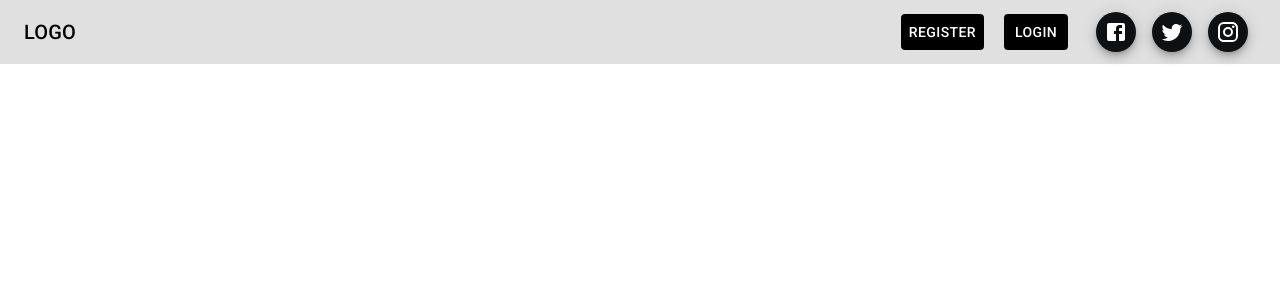
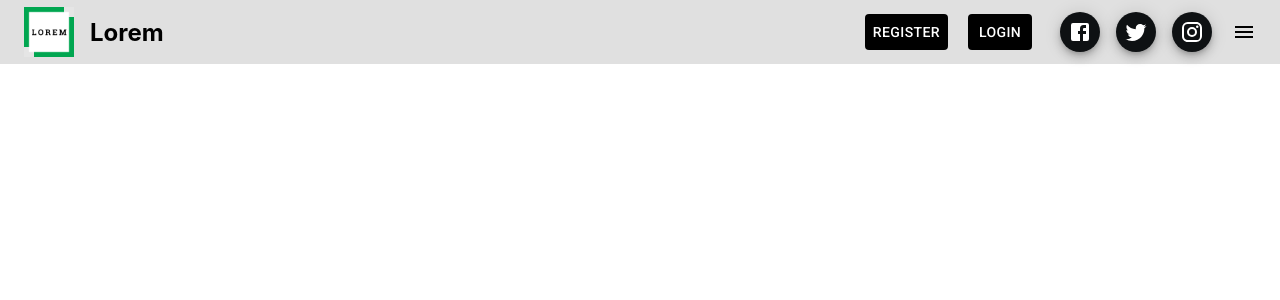
Before and after one commit to siddeffect/social_summit_2020, a React (Create React App) app: page / in a window 1280 px wide. Shown: the top 300 px of the page. Built offline with nearby package versions, Linux system fonts and the light colour scheme.

Commit message:
add nav drawer

```diff
--- a/package.json
+++ b/package.json
@@ -8,7 +8,8 @@
     "materialize-css": "^1.0.0-rc.2",
     "react": "^16.9.0",
     "react-dom": "^16.9.0",
-    "react-scripts": "3.2.0"
+    "react-scripts": "3.2.0",
+    "typeface-roboto": "0.0.75"
   },
   "scripts": {
     "start": "react-scripts start",
--- a/public/index.html
+++ b/public/index.html
@@ -36,7 +36,7 @@
       work correctly both with client-side routing and a non-root public URL.
       Learn how to configure a non-root public URL by running `npm run build`.
     -->
-    <title>React App</title>
+    <title>National Social Summit</title>
   </head>
   <body>
     <noscript>You need to enable JavaScript to run this app.</noscript>
--- /dev/null
+++ b/src/client/Layout/Navbar/Drawer.js
@@ -0,0 +1,96 @@
+import React from 'react';
+import { makeStyles } from '@material-ui/core/styles';
+import {
+  IconButton,
+  ListItemText,
+  ListItemIcon,
+  ListItem,
+  Divider,
+  List,
+  Drawer
+} from '@material-ui/core';
+import MenuIcon from '@material-ui/icons/Menu';
+import InboxIcon from '@material-ui/icons/MoveToInbox';
+import MailIcon from '@material-ui/icons/Mail';
+
+const useStyles = makeStyles({
+  list: {
+    width: 300
+  },
+  drawer: {
+    background: '#00a650'
+  },
+  paper: {
+    background: 'black',
+    color: 'white'
+  },
+  menuButton: {
+    color: 'black'
+  }
+});
+
+function MenuDrawer() {
+  const classes = useStyles();
+  const [state, setState] = React.useState({
+    right: false
+  });
+
+  const toggleDrawer = (side, open) => event => {
+    if (
+      event.type === 'keydown' &&
+      (event.key === 'Tab' || event.key === 'Shift')
+    ) {
+      return;
+    }
+
+    setState({ ...state, [side]: open });
+  };
+
+  const sideList = side => (
+    <div
+      className={classes.list}
+      role="presentation"
+      onClick={toggleDrawer(side, false)}
+      onKeyDown={toggleDrawer(side, false)}
+    >
+      <List>
+        {['Home', 'Events', 'Partners', 'Team', 'About', 'Contact'].map(
+          (text, index) => (
+            <ListItem button key={text}>
+              <ListItemIcon>
+                {index % 2 === 0 ? <InboxIcon /> : <MailIcon />}
+              </ListItemIcon>
+              <ListItemText primary={text} />
+              <Divider light="true" />
+            </ListItem>
+          )
+        )}
+      </List>
+    </div>
+  );
+
+  return (
+    <div>
+      <IconButton
+        onClick={toggleDrawer('right', true)}
+        edge="end"
+        className={classes.menuButton}
+        color="inherit"
+        aria-label="menu"
+        size="medium"
+      >
+        <MenuIcon />
+      </IconButton>
+      <Drawer
+        classes={{ paper: classes.paper }}
+        anchor="right"
+        open={state.right}
+        onClose={toggleDrawer('right', false)}
+      >
+        {sideList('right')}
+      </Drawer>
+    </div>
+  );
+}
+
+export default MenuDrawer;
--- a/src/client/Layout/Navbar/Navbar.js
+++ b/src/client/Layout/Navbar/Navbar.js
@@ -1,18 +1,9 @@
 import React from 'react';
-import { createMuiTheme, ThemeProvider } from '@material-ui/core/styles';
 import { makeStyles } from '@material-ui/core/styles';
-import { AppBar, Toolbar, Typography, Button, Fab } from '@material-ui/core';
+import { AppBar, Toolbar, Button, Fab } from '@material-ui/core';
 import { Facebook, Twitter, Instagram } from '@material-ui/icons';
-
-const fabTheme = createMuiTheme({
-  overrides: {
-    MuiFab: {
-      primary: {
-        backgroundColor: '#00a650'
-      }
-    }
-  }
-});
+import TestLogo from './test_logo.png';
+import MenuDrawer from './Drawer';
 
 const useStyles = makeStyles(theme => ({
   root: {
@@ -25,7 +16,9 @@ const useStyles = makeStyles(theme => ({
   },
   title: {
     flexGrow: 1,
-    color: 'black'
+    color: 'black',
+    verticalAlign: 'middle',
+    margin: theme.spacing(1)
   },
   button: {
     background: 'black',
@@ -40,6 +33,11 @@ const useStyles = makeStyles(theme => ({
     ':hover&': {
       background: '#00a650'
     }
+  },
+  logo: {
+    height: '50px',
+    width: '50px',
+    marginRight: theme.spacing(1)
   }
 }));
 
@@ -50,16 +48,16 @@ export default function ButtonAppBar() {
     <div className={classes.root}>
       <AppBar position="static" className={classes.appBar}>
         <Toolbar>
-          <Typography variant="h6" className={classes.title}>
-            LOGO
-          </Typography>
+          <img className={classes.logo} src={TestLogo} alt="logo" />
+          <h2 className={classes.title}>Lorem</h2>
+
           <Button color="inherit" className={classes.button}>
             Register
           </Button>
           <Button color="inherit" className={classes.button}>
             Login
           </Button>
-          <ThemeProvider theme={fabTheme}>
+
           <Fab
             size="small"
             color="primary"
@@ -68,7 +66,7 @@ export default function ButtonAppBar() {
           >
             <Facebook />
           </Fab>
-          </ThemeProvider>
+
           <Fab
             size="small"
             color="primary"
@@ -85,6 +83,7 @@ export default function ButtonAppBar() {
           >
             <Instagram />
           </Fab>
+          <MenuDrawer />
         </Toolbar>
       </AppBar>
     </div>
```
Also changed, not shown: src/client/Layout/Navbar/test_logo.png (added), 1 other file (tests, documents, lock files or other folders). Lines whose indentation alone changed are shown as unchanged.
